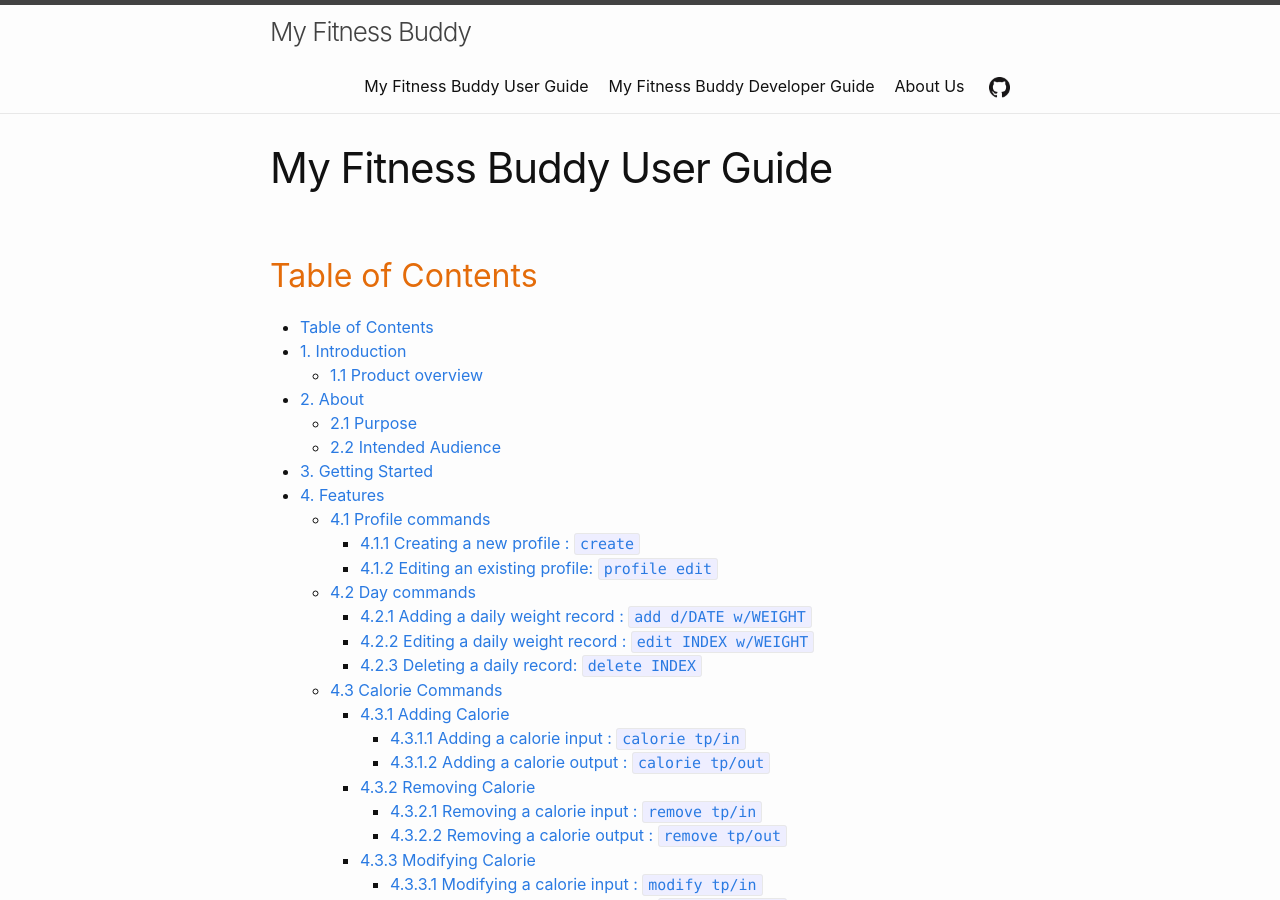
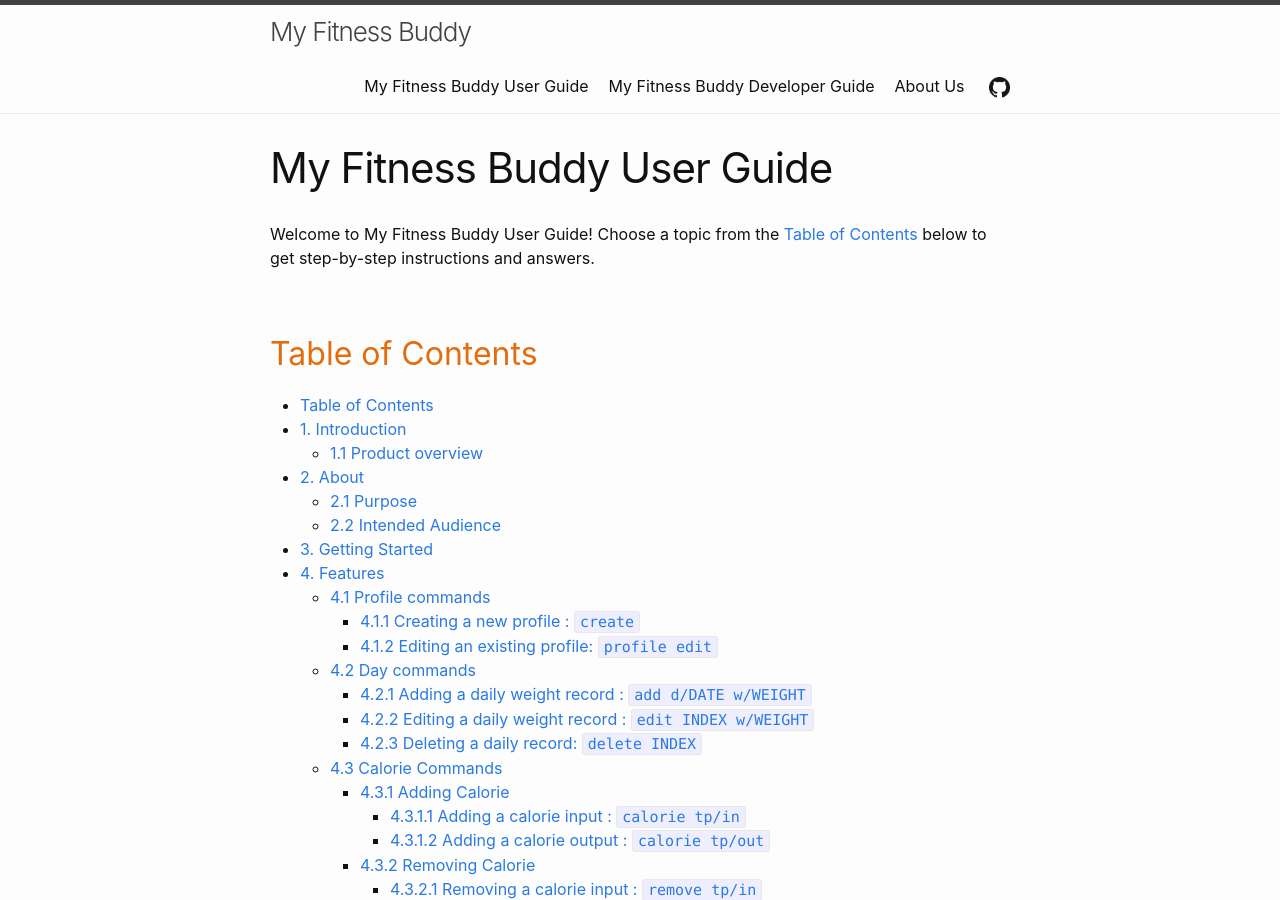
Before and after one commit to AY2021S1-CS2103T-W11-3/tp_ug_dg_draft, a Jekyll site: the page built from docs/UserGuide.md, in a window 1280 px wide and 900 px high. Built offline with Jekyll 4.4.1, drawn with Linux system fonts in a browser that asks for light colours.

Commit message:
no message

```diff
--- a/docs/UserGuide.md
+++ b/docs/UserGuide.md
@@ -2,6 +2,9 @@
 layout: page
 title: My Fitness Buddy User Guide
 ---
+Welcome to My Fitness Buddy User Guide! Choose a topic from the [Table of Contents](#table-of-contents)
+below to get step-by-step instructions and answers.
+
 ## Table of Contents
 * Table of Contents
 {:toc}
```
